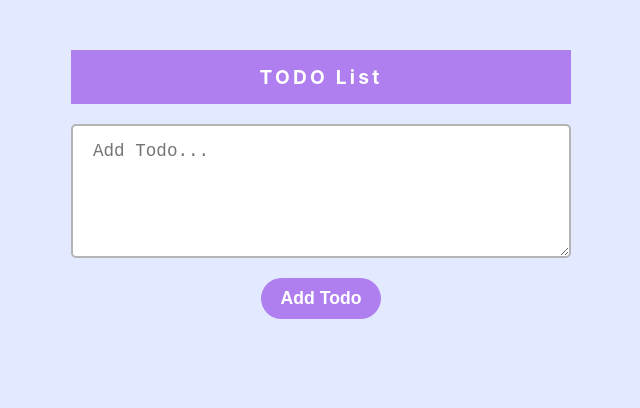
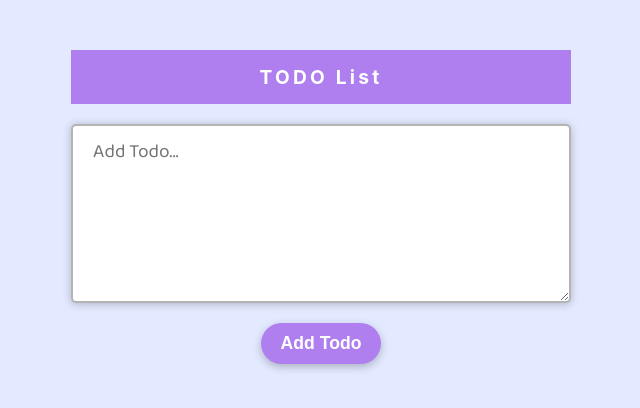
Before and after one commit to debanjan-2002/todo-list-react, a React (Create React App) app: page / in a window 1280 px wide. Shown: the top 408 px of the page, without its empty margins (319-959 px from the left). Built offline with nearby package versions, Linux system fonts and the light colour scheme.

Commit message:
Added animation in textarea

```diff
--- a/src/components/New Todo/NewTodo.module.css
+++ b/src/components/New Todo/NewTodo.module.css
@@ -1,3 +1,5 @@
+@import url("https://fonts.googleapis.com/css2?family=Baloo+Bhai+2:wght@400;700&display=swap");
+
 .new_todo__container {
     display: flex;
     flex-direction: column;
@@ -6,12 +8,14 @@
 }
 
 .new_todo__container textarea {
-    padding: 15px 20px;
-    font-size: 1.1rem;
+    padding: 10px 20px;
+    font-size: 1.2rem;
     width: 100%;
     border: 2px solid rgb(180, 180, 180);
     border-radius: 5px;
     resize: vertical;
+    font-family: "Baloo Bhai 2", cursive;
+    box-shadow: rgba(0, 0, 0, 0.24) 0px 1px 8px;
 }
 
 .new_todo__container button {
@@ -26,6 +30,13 @@
     font-weight: 700;
     width: fit-content;
     border-radius: 1.5em;
+    transition: 200ms all;
+    box-shadow: rgba(0, 0, 0, 0.24) 0px 3px 8px;
+}
+
+.new_todo__container button:hover {
+    background-color: blueviolet;
+    transform: translateY(-1px);
 }
 
 .new_todo__container textarea:focus {
@@ -33,5 +44,18 @@
 }
 
 .new_todo__container.invalid textarea {
-    border: 2px solid red;
+    border: 2px solid rgb(255, 120, 120);
+    animation: shake 300ms;
 }
+
+@keyframes shake {
+    25% {
+        transform: translateX(4px);
+    }
+    50% {
+        transform: translateX(-4px);
+    }
+    75% {
+        transform: translateX(4px);
+    }
+}
```
